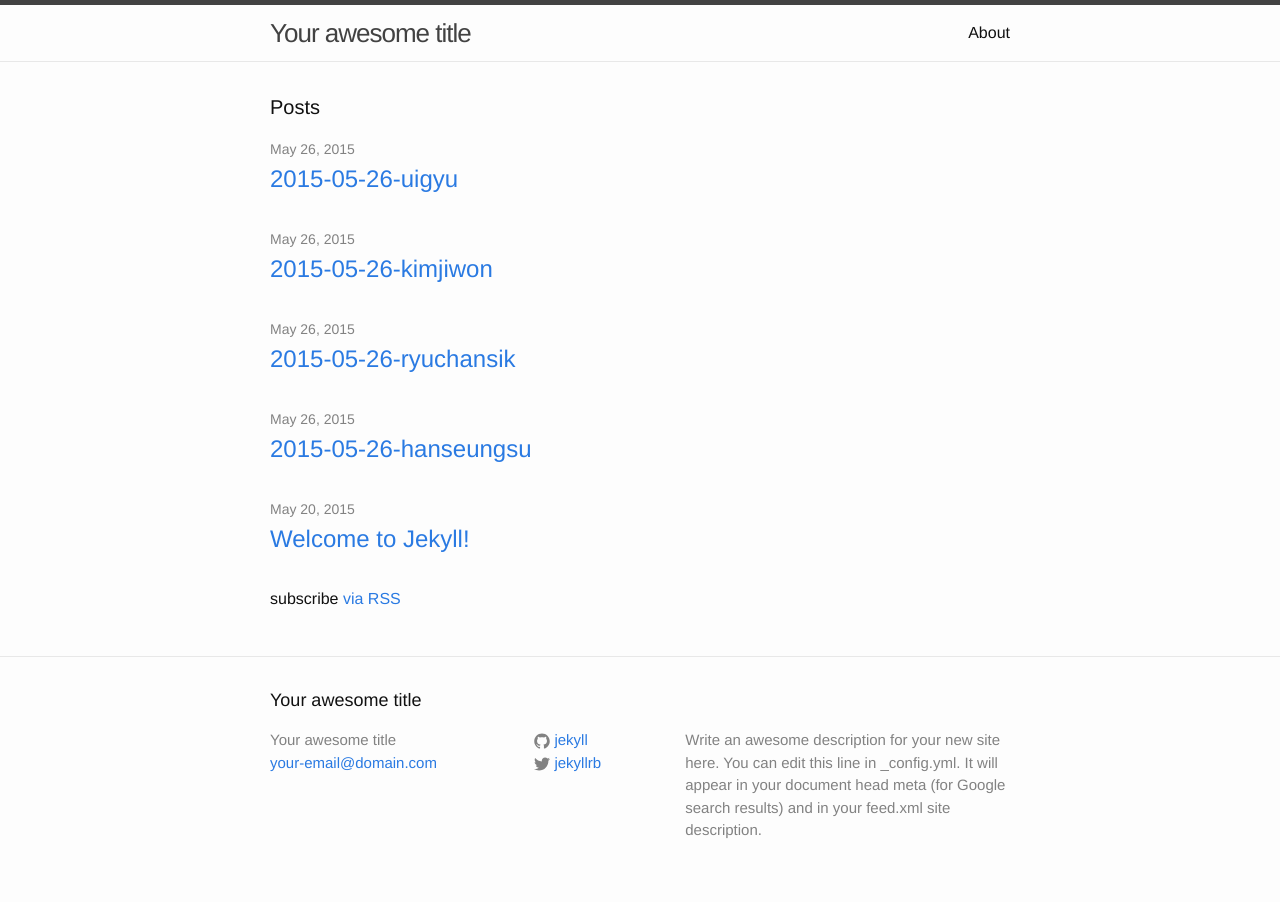
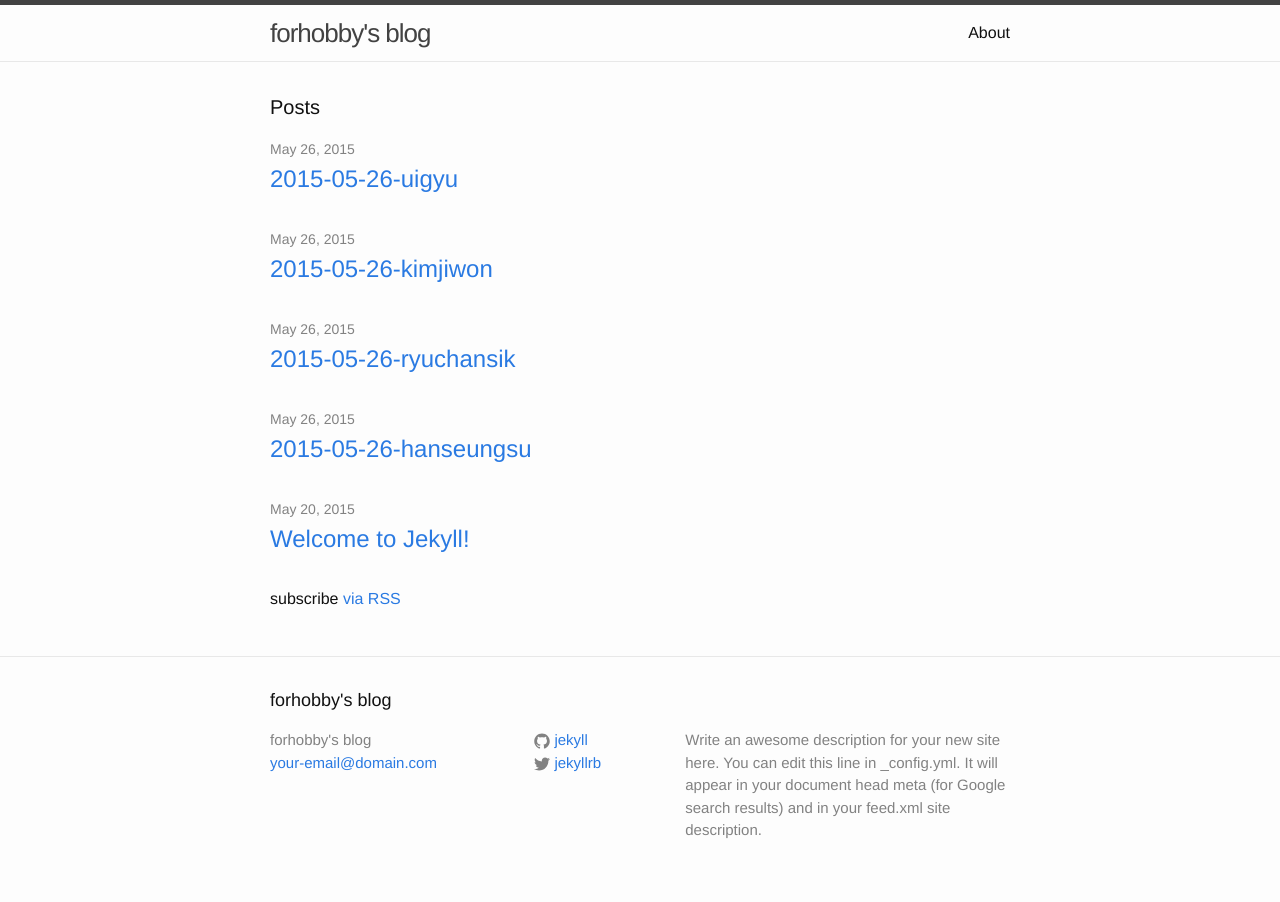
Before and after one commit to forhobby/forhobby.github.com, a Jekyll site: the page built from index.html, in a window 1280 px wide. Built offline with Jekyll 4.4.1, drawn with Linux system fonts in a browser that asks for light colours.

Commit message:
Update _config.yml

```diff
--- a/_config.yml
+++ b/_config.yml
@@ -1,5 +1,5 @@
 # Site settings
-title: Your awesome title
+title: forhobby's blog
 email: your-email@domain.com
 description: > # this means to ignore newlines until "baseurl:"
   Write an awesome description for your new site here. You can edit this
```
